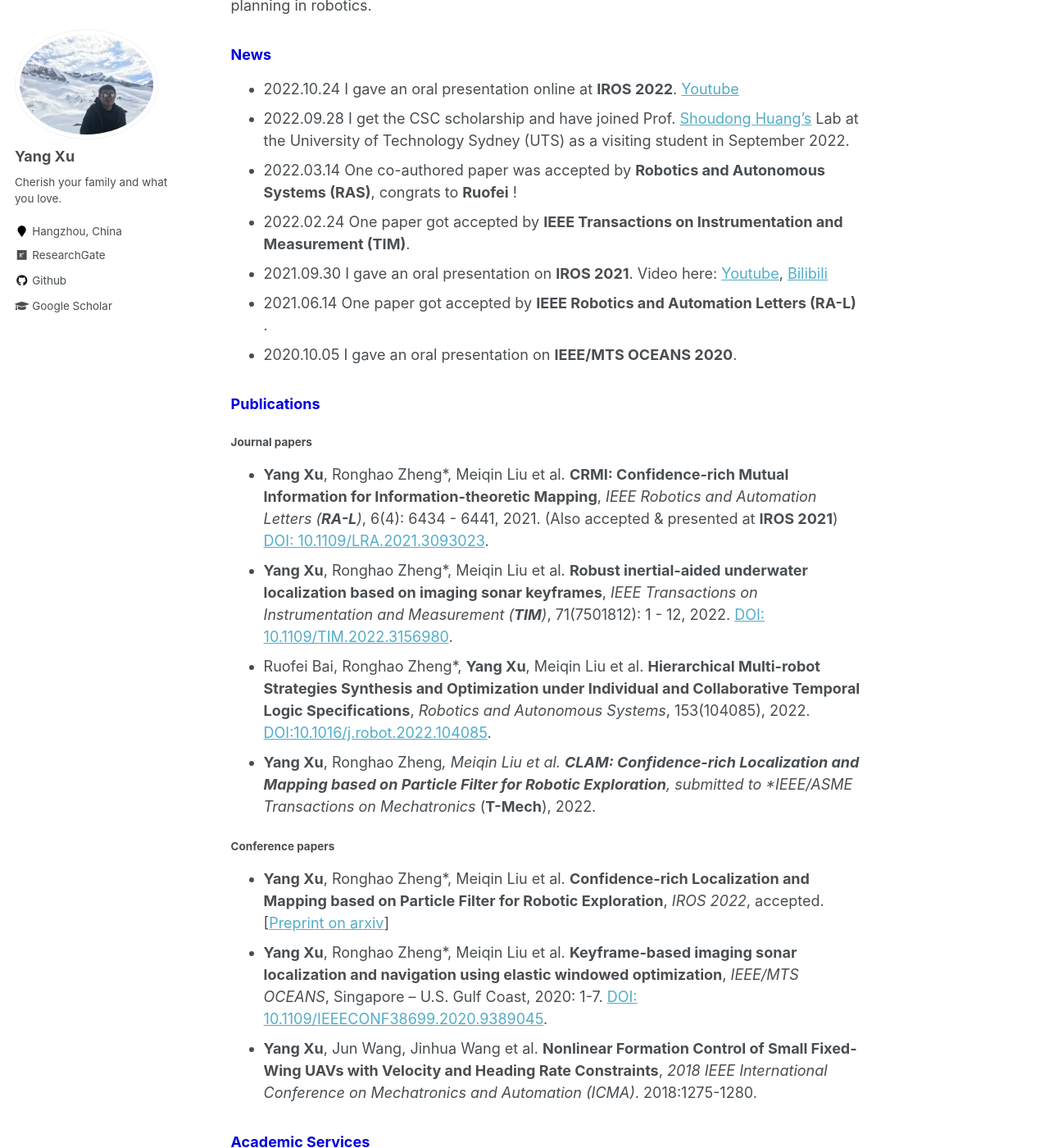
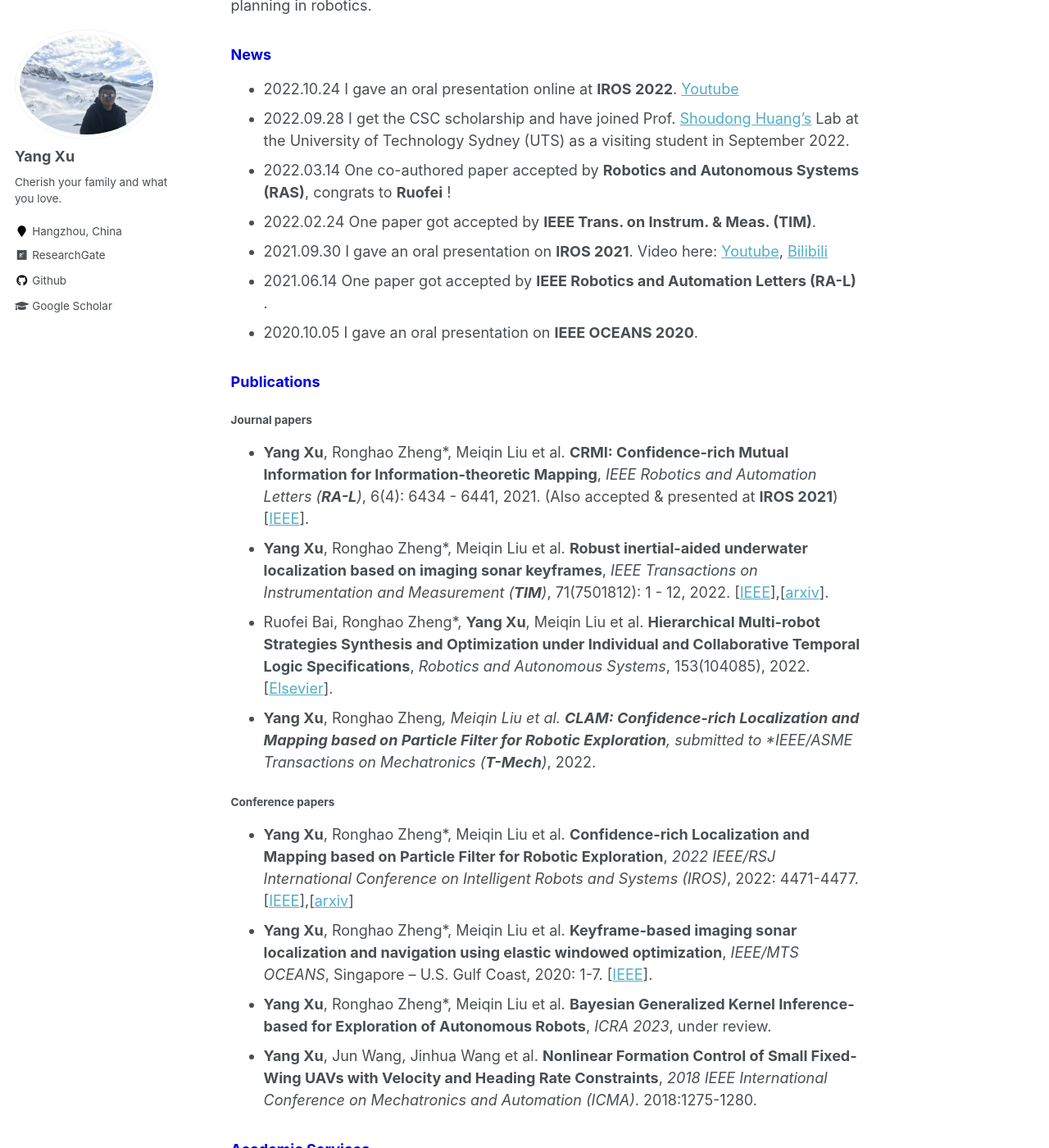
Before and after one commit to Shepherd-Gregory/Shepherd-Gregory.github.io, a Jekyll site: the page built from _pages/about.md, in a window 1280 px wide and 1400 px high, scrolled down 342 px. Shown: the whole window at 82% size. Built offline with Jekyll 4.4.1, drawn with Linux system fonts in a browser that asks for light colours; some of the changed text lies outside the part shown.

Commit message:
add iros link

```diff
--- a/_pages/about.md
+++ b/_pages/about.md
@@ -10,31 +10,32 @@ redirect_from:
 
 ### <font color="#0000dd">Brief bio</font>
 
-I am currently a PhD candidate at **Zhejiang University**, under the supervision of A/Prof. [Ronghao Zheng](https://person.zju.edu.cn/ronghaozheng) and Prof. [Meiqin Liu](https://person.zju.edu.cn/mliu). Now I am also a visiting scholar at the **Robotics Institute, University of Technology Sydney (UTS RI)** under the supervision of Prof. [Shoudong Huang](https://www.uts.edu.au/staff/shoudong.huang) and Dr. [Liang Zhao](https://profiles.uts.edu.au/Liang.Zhao). My research interests include SLAM, control and planning in robotics.
+I am currently a PhD candidate at **Zhejiang University**, under the supervision of A/Prof. [Ronghao Zheng](https://person.zju.edu.cn/ronghaozheng) and Prof. [Meiqin Liu](https://person.zju.edu.cn/mliu). Now I am also a visiting scholar at the **Robotics Institute, University of Technology Sydney (UTS)** under the supervision of Prof. [Shoudong Huang](https://www.uts.edu.au/staff/shoudong.huang) and Dr. [Liang Zhao](https://profiles.uts.edu.au/Liang.Zhao). My research interests include SLAM, control and planning in robotics.
 
 ### <font color="#0000dd">News</font>
 
 - 2022.10.24 I gave an oral presentation online at **IROS 2022**. [Youtube](https://youtu.be/t7awYSnC2dw)
 - 2022.09.28 I get the CSC scholarship and have joined Prof. [Shoudong Huang's](https://www.uts.edu.au/staff/shoudong.huang) Lab at the University of Technology Sydney (UTS) as a visiting student in September 2022.
-- 2022.03.14 One co-authored paper was accepted by **Robotics and Autonomous Systems (RAS)**, congrats to **Ruofei** !
-- 2022.02.24 One paper got accepted by **IEEE Transactions on Instrumentation and Measurement (TIM)**.
+- 2022.03.14 One co-authored paper accepted by **Robotics and Autonomous Systems (RAS)**, congrats to **Ruofei** !
+- 2022.02.24 One paper got accepted by **IEEE Trans. on Instrum. & Meas. (TIM)**.
 - 2021.09.30 I gave an oral presentation on **IROS 2021**. Video here: [Youtube](https://youtu.be/pUcGST2W_m8), [Bilibili](https://www.bilibili.com/video/BV1vQ4y1e77y?share_source=copy_web)
 - 2021.06.14 One paper got accepted by **IEEE Robotics and Automation Letters (RA-L)** .
-- 2020.10.05 I gave an oral presentation on **IEEE/MTS OCEANS 2020**.
+- 2020.10.05 I gave an oral presentation on **IEEE OCEANS 2020**.
 
 ### <font color="#0000dd">Publications</font>
 
 ##### Journal papers
 
-- **Yang Xu**, Ronghao Zheng\*, Meiqin Liu et al. **CRMI: Confidence-rich Mutual Information for Information-theoretic Mapping**, *IEEE Robotics and Automation Letters (**RA-L**)*, 6(4): 6434 - 6441, 2021. (Also accepted & presented at **IROS 2021**) [DOI: 10.1109/LRA.2021.3093023](https://ieeexplore.ieee.org/document/9466474).
-- **Yang Xu**, Ronghao Zheng\*, Meiqin Liu et al. **Robust inertial-aided underwater localization based on imaging sonar keyframes**, *IEEE Transactions on Instrumentation and Measurement (**TIM**)*, 71(7501812): 1 - 12, 2022. [DOI: 10.1109/TIM.2022.3156980](https://ieeexplore.ieee.org/document/9729232).
-- Ruofei Bai, Ronghao Zheng\*, **Yang Xu**, Meiqin Liu et al. **Hierarchical Multi-robot Strategies Synthesis and Optimization under Individual and Collaborative Temporal Logic Specifications**, *Robotics and Autonomous Systems*, 153(104085), 2022. [DOI:10.1016/j.robot.2022.104085](https://doi.org/10.1016/j.robot.2022.104085).
-- **Yang Xu**, Ronghao Zheng*, Meiqin Liu et al.  **CLAM: Confidence-rich Localization and Mapping based on Particle Filter for Robotic Exploration**, submitted to *IEEE/ASME Transactions on Mechatronics* (**T-Mech**), 2022.
+- **Yang Xu**, Ronghao Zheng\*, Meiqin Liu et al. **CRMI: Confidence-rich Mutual Information for Information-theoretic Mapping**, *IEEE Robotics and Automation Letters (**RA-L**)*, 6(4): 6434 - 6441, 2021. (Also accepted & presented at **IROS 2021**) [[IEEE](https://ieeexplore.ieee.org/document/9466474)].
+- **Yang Xu**, Ronghao Zheng\*, Meiqin Liu et al. **Robust inertial-aided underwater localization based on imaging sonar keyframes**, *IEEE Transactions on Instrumentation and Measurement (**TIM**)*, 71(7501812): 1 - 12, 2022. [[IEEE](https://ieeexplore.ieee.org/document/9729232)],[[arxiv](https://arxiv.org/abs/2106.16032)].
+- Ruofei Bai, Ronghao Zheng\*, **Yang Xu**, Meiqin Liu et al. **Hierarchical Multi-robot Strategies Synthesis and Optimization under Individual and Collaborative Temporal Logic Specifications**, *Robotics and Autonomous Systems*, 153(104085), 2022. [[Elsevier](https://doi.org/10.1016/j.robot.2022.104085)].
+- **Yang Xu**, Ronghao Zheng*, Meiqin Liu et al.  **CLAM: Confidence-rich Localization and Mapping based on Particle Filter for Robotic Exploration**, submitted to *IEEE/ASME Transactions on Mechatronics (**T-Mech**)*, 2022.
 
 ##### Conference papers
 
-- **Yang Xu**, Ronghao Zheng\*, Meiqin Liu et al. **Confidence-rich Localization and Mapping based on Particle Filter for Robotic Exploration**, *IROS 2022*, accepted. [[Preprint on arxiv](https://arxiv.org/abs/2202.09631)]
-- **Yang Xu**, Ronghao Zheng\*, Meiqin Liu et al. **Keyframe-based imaging sonar localization and navigation using elastic windowed optimization**, *IEEE/MTS OCEANS*, Singapore – U.S. Gulf Coast, 2020: 1-7. [DOI: 10.1109/IEEECONF38699.2020.9389045](https://ieeexplore.ieee.org/document/9389045).
+- **Yang Xu**, Ronghao Zheng\*, Meiqin Liu et al. **Confidence-rich Localization and Mapping based on Particle Filter for Robotic Exploration**, *2022 IEEE/RSJ International Conference on Intelligent Robots and Systems (IROS)*, 2022: 4471-4477. [[IEEE](https://ieeexplore.ieee.org/document/9981251)],[[arxiv](https://arxiv.org/abs/2202.09631)]
+- **Yang Xu**, Ronghao Zheng\*, Meiqin Liu et al. **Keyframe-based imaging sonar localization and navigation using elastic windowed optimization**, *IEEE/MTS OCEANS*, Singapore – U.S. Gulf Coast, 2020: 1-7. [[IEEE](https://ieeexplore.ieee.org/document/9389045)].
+- **Yang Xu**, Ronghao Zheng\*, Meiqin Liu et al. **Bayesian Generalized Kernel Inference-based for Exploration of Autonomous Robots**, *ICRA 2023*, under review.
 - **Yang Xu**, Jun Wang, Jinhua Wang et al. **Nonlinear Formation Control of Small Fixed-Wing UAVs with Velocity and Heading Rate Constraints**, *2018 IEEE International Conference on Mechatronics and Automation (ICMA)*. 2018:1275-1280.
 
 ### <font color="#0000dd">Academic Services</font>
```
